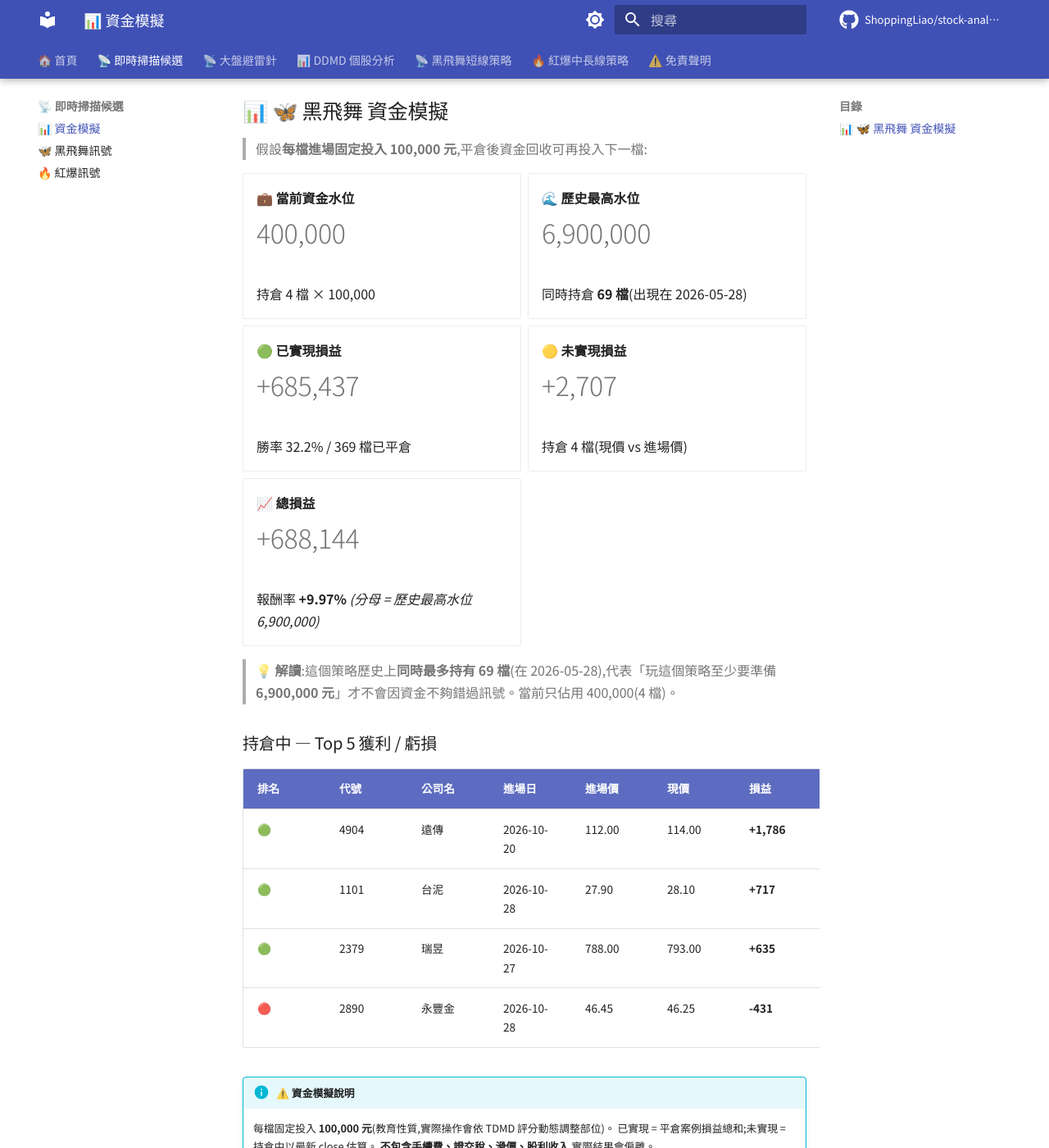
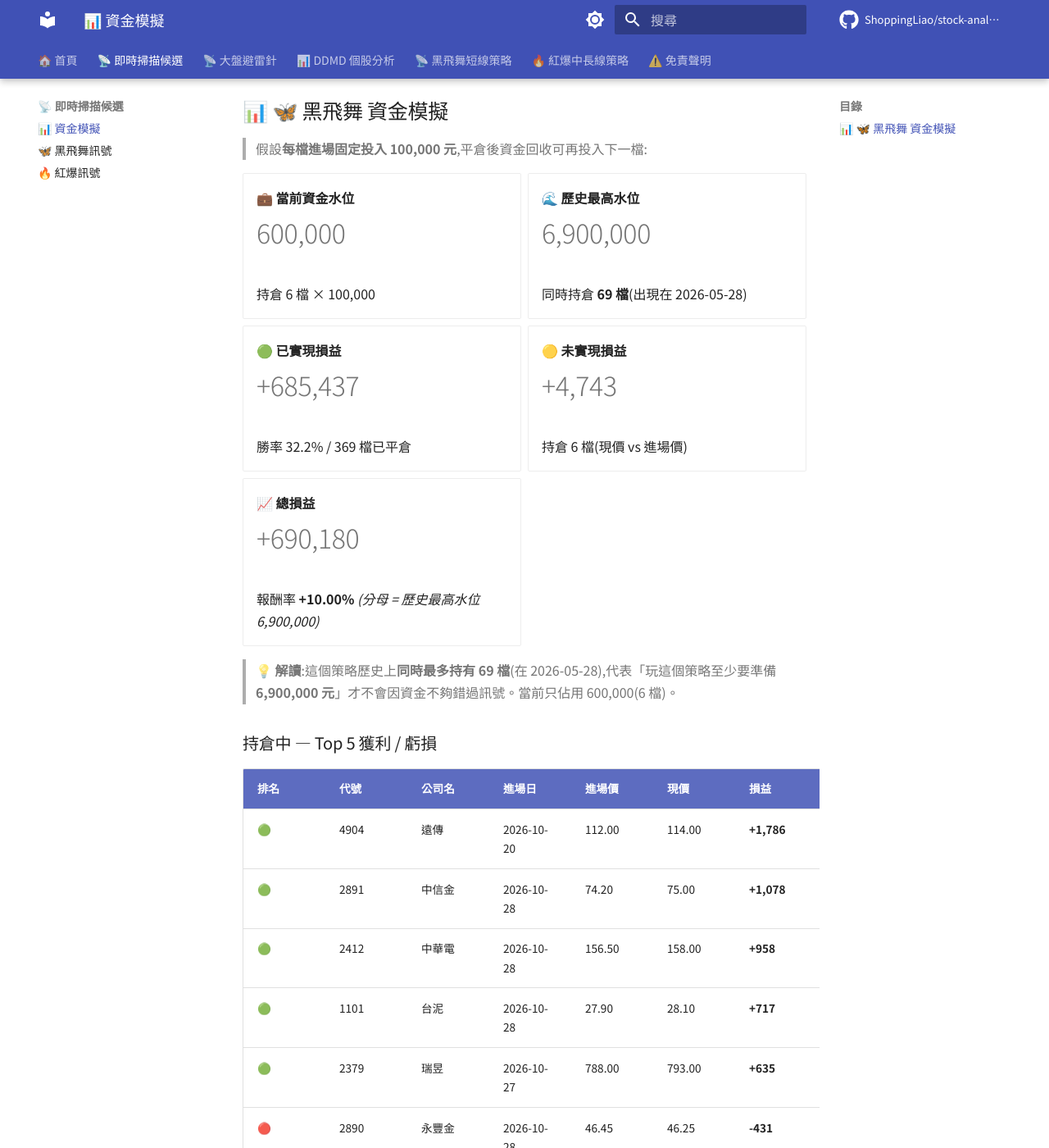
Before and after one commit to ShoppingLiao/stock-analysis-public, an MkDocs documentation site: the page built from docs/signals_capital.md, in a window 1280 px wide and 1400 px high, scrolled down 359 px. Shown: the whole window at 82% size. Built offline with MkDocs 1.6.1 and Material for MkDocs 9.7.7, drawn with Linux system fonts in a browser that asks for light colours; comment, search, counter and statistics services are not loaded; some of the changed text lies outside the part shown.

Commit message:
docs(signals): update BB + RB + capital (2026-10-28)

```diff
--- a/docs/signals_capital.md
+++ b/docs/signals_capital.md
@@ -17,9 +17,9 @@
 
 -   **💼 當前資金水位**
 
-    # 400,000
+    # 600,000
 
-    持倉 4 檔 × 100,000
+    持倉 6 檔 × 100,000
 
 -   **🌊 歷史最高水位**
 
@@ -35,25 +35,27 @@
 
 -   **🟡 未實現損益**
 
-    # +2,707
+    # +4,743
 
-    持倉 4 檔(現價 vs 進場價)
+    持倉 6 檔(現價 vs 進場價)
 
 -   **📈 總損益**
 
-    # +688,144
+    # +690,180
 
-    報酬率 **+9.97%** _(分母 = 歷史最高水位 6,900,000)_
+    報酬率 **+10.00%** _(分母 = 歷史最高水位 6,900,000)_
 
 </div>
 
-> **💡 解讀**:這個策略歷史上**同時最多持有 69 檔**(在 2026-05-28),代表「玩這個策略至少要準備 **6,900,000 元**」才不會因資金不夠錯過訊號。當前只佔用 400,000(4 檔)。
+> **💡 解讀**:這個策略歷史上**同時最多持有 69 檔**(在 2026-05-28),代表「玩這個策略至少要準備 **6,900,000 元**」才不會因資金不夠錯過訊號。當前只佔用 600,000(6 檔)。
 
 ### 持倉中 — Top 5 獲利 / 虧損
 
 | 排名 | 代號 | 公司名 | 進場日 | 進場價 | 現價 | 損益 | 損益% |
 |------|------|--------|--------|--------|------|------|-------|
 | 🟢 | 4904 | 遠傳 | 2026-10-20 | 112.00 | 114.00 | **+1,786** | **+1.79%** |
+| 🟢 | 2891 | 中信金 | 2026-10-28 | 74.20 | 75.00 | **+1,078** | **+1.08%** |
+| 🟢 | 2412 | 中華電 | 2026-10-28 | 156.50 | 158.00 | **+958** | **+0.96%** |
 | 🟢 | 1101 | 台泥 | 2026-10-28 | 27.90 | 28.10 | **+717** | **+0.72%** |
 | 🟢 | 2379 | 瑞昱 | 2026-10-27 | 788.00 | 793.00 | **+635** | **+0.63%** |
 | 🔴 | 2890 | 永豐金 | 2026-10-28 | 46.45 | 46.25 | **-431** | **-0.43%** |
@@ -133,9 +135,9 @@
 
 -   **💼 當前資金水位**
 
-    # 6,200,000
+    # 6,400,000
 
-    BB 400,000 + RB 5,800,000
+    BB 600,000 + RB 5,800,000
 
 -   **🌊 兩策略歷史最高水位**
 
@@ -151,15 +153,15 @@
 
 -   **🟡 未實現損益**
 
-    # +321,487
+    # +323,523
 
-    BB +2,707 + RB +318,780
+    BB +4,743 + RB +318,780
 
 -   **📈 總損益**
 
-    # +210,674
+    # +212,710
 
-    報酬率 **+0.92%** _(分母 = 兩策略歷史最高水位)_
+    報酬率 **+0.93%** _(分母 = 兩策略歷史最高水位)_
 
 </div>
 
```
Also changed, not shown: docs/signals_black_butterfly.md (+2 -0 lines).
